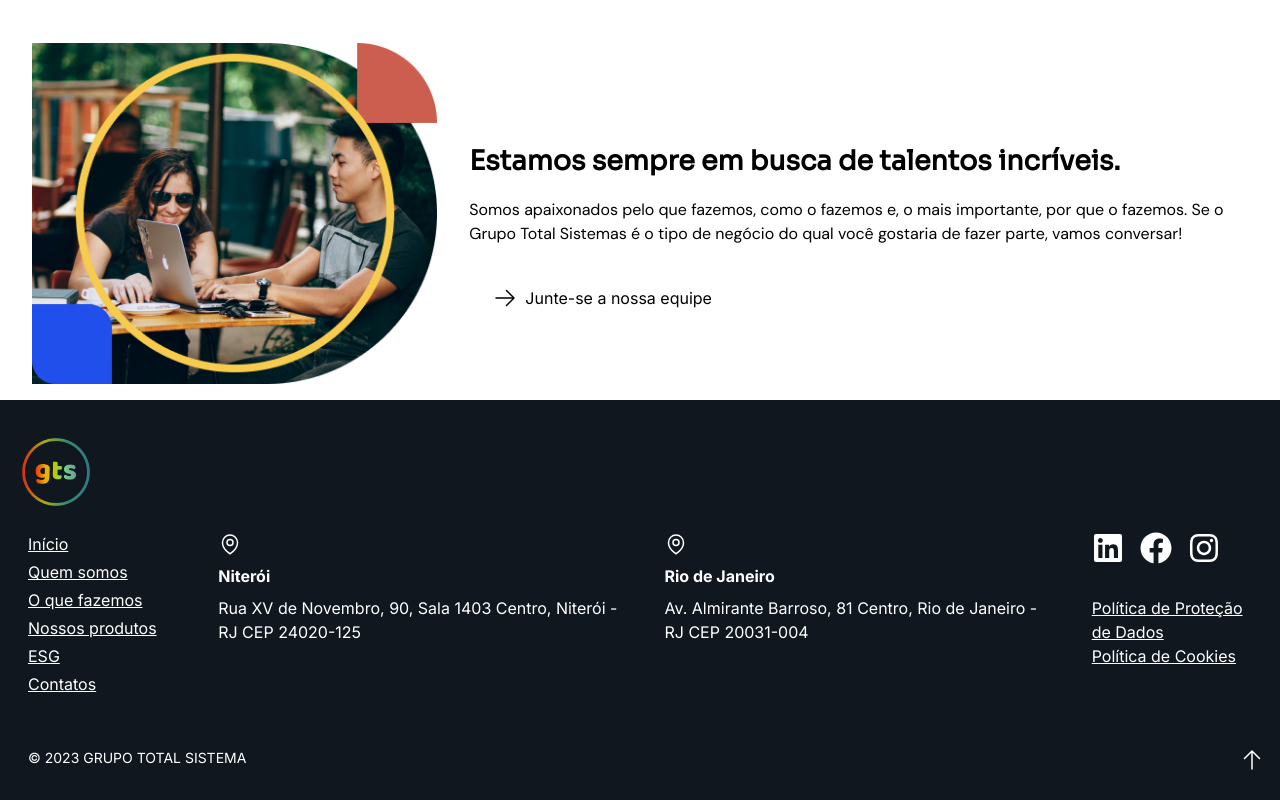
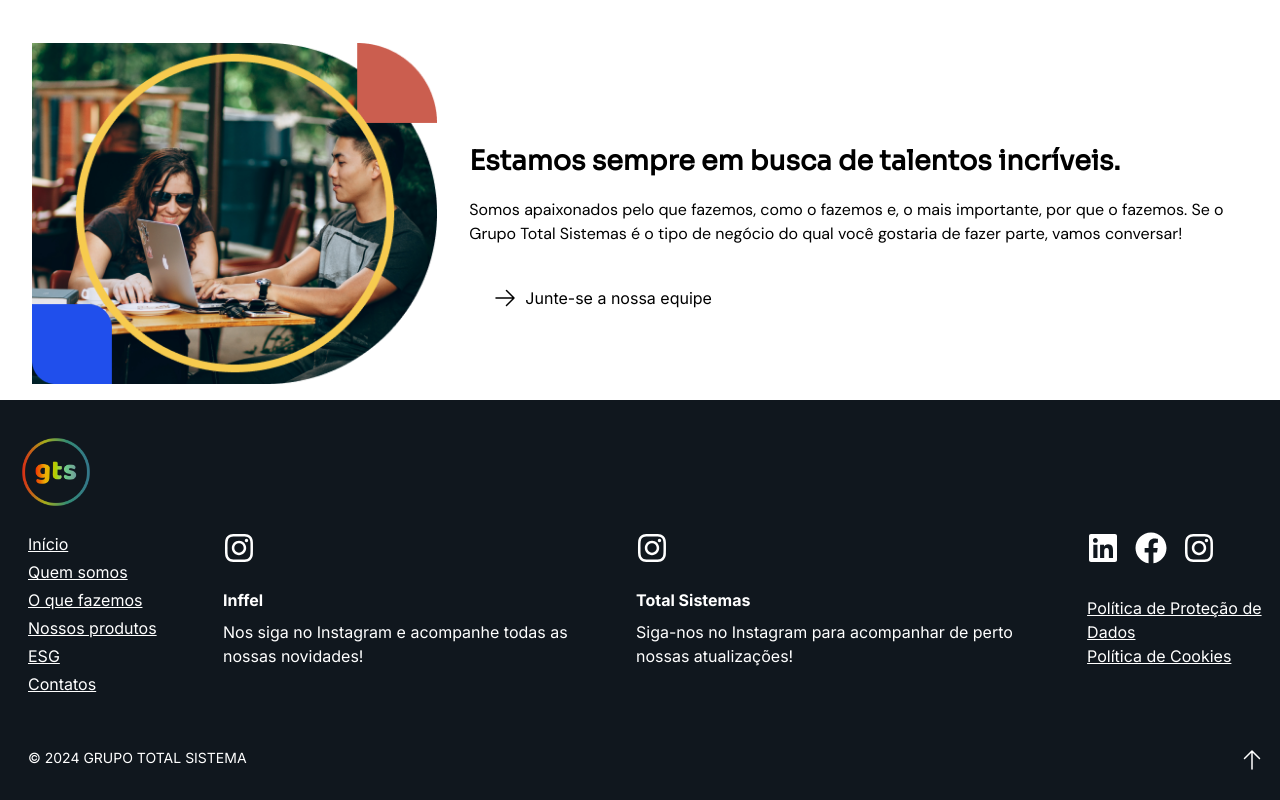
Before and after one commit to RafaelTaves/site_GrupoTotalSistemas, a Next.js app: page /ESG in a window 1280 px wide. Shown: the part 4482-5282 px from the top of the page. Built offline with nearby package versions, Linux system fonts and the light colour scheme.

Commit message:
Alterações no banner da home + footer

```diff
--- a/src/app/GlobalComponents/Footer/index.js
+++ b/src/app/GlobalComponents/Footer/index.js
@@ -25,21 +25,19 @@ function Footer() {
                 </ul>
               </div>
               <div className="md:flex md:gap-8">
-                <div className='mb-4'>
-                    <svg xmlns="http://www.w3.org/2000/svg" fill="none" viewBox="0 0 24 24" strokeWidth={1.5} stroke="currentColor" className="size-6 mb-2">
-                    <path strokeLinecap="round" strokeLinejoin="round" d="M15 10.5a3 3 0 1 1-6 0 3 3 0 0 1 6 0Z" />
-                    <path strokeLinecap="round" strokeLinejoin="round" d="M19.5 10.5c0 7.142-7.5 11.25-7.5 11.25S4.5 17.642 4.5 10.5a7.5 7.5 0 1 1 15 0Z" />
-                    </svg>
-                  <h4 className="font-bold mb-2">Niterói</h4>
-                  <p className='body3'>Rua XV de Novembro, 90, Sala 1403 Centro, Niterói - RJ CEP 24020-125</p>
+                <div className='mb-2'>
+                  <a href="https://www.instagram.com/inffelsistemas/?hl=pt" className="text-white mr-4">
+                    <FaInstagram className="w-8 h-8" />
+                  </a>
+                  <h4 className="font-bold mb-2">Inffel</h4>
+                  <p className='body3'>Nos siga no Instagram e acompanhe todas as nossas novidades!</p>
                 </div>
-                <div className='mb-4'>
-                    <svg xmlns="http://www.w3.org/2000/svg" fill="none" viewBox="0 0 24 24" strokeWidth={1.5} stroke="currentColor" className="size-6 mb-2">
-                    <path strokeLinecap="round" strokeLinejoin="round" d="M15 10.5a3 3 0 1 1-6 0 3 3 0 0 1 6 0Z" />
-                    <path strokeLinecap="round" strokeLinejoin="round" d="M19.5 10.5c0 7.142-7.5 11.25-7.5 11.25S4.5 17.642 4.5 10.5a7.5 7.5 0 1 1 15 0Z" />
-                    </svg>
-                  <h4 className="font-bold mb-2">Rio de Janeiro</h4>
-                  <p className='body3'>Av. Almirante Barroso, 81 Centro, Rio de Janeiro - RJ CEP 20031-004</p>
+                <div className='mb-2'>
+                  <a href="https://www.instagram.com/totalsistemasoficial/" className="text-white mr-4">
+                    <FaInstagram className="w-8 h-8" />
+                  </a>
+                  <h4 className="font-bold mb-2">Total Sistemas</h4>
+                  <p className='body3'>Siga-nos no Instagram para acompanhar de perto nossas atualizações!</p>
                 </div>
 
                 <div>
@@ -63,7 +61,7 @@ function Footer() {
             </div>
             <div className='ms-3 md:flex md:mt-8 md:justify-between'>
                   <div className='text-sm mb-8'>
-                    <p>&copy; 2023 GRUPO TOTAL SISTEMA</p>
+                    <p>&copy; 2024 GRUPO TOTAL SISTEMA</p>
                   </div>
                   <div className='mb-2'>
                     <a href="#Header" ><svg xmlns="http://www.w3.org/2000/svg" fill="none" viewBox="0 0 24 24" strokeWidth={1.5} stroke="currentColor" className="size-6">
--- a/src/app/HomeComponents/HomeBanner.js
+++ b/src/app/HomeComponents/HomeBanner.js
@@ -3,19 +3,19 @@ import React from 'react';
 export default function HomeBanner() {
   return (
     <div
-      className="relative w-full h-screen bg-cover bg-center"
-      style={{ backgroundImage: "url('./imagens/bannerNiteroi.jpg')" }}
+      className="hidden xl:block relative w-full h-screen bg-cover bg-center"
+      style={{ backgroundImage: "url('./imagens/NovoBannerCorEstatica.png')" }}
     >
-      <div className="absolute inset-0 bg-black bg-opacity-50 flex items-center justify-start px-8 md:px-16">
-        <div className="text-white max-w-xl">
-          <h1 className="text-4xl md:text-5xl lg:text-6xl text-sky-400 h4Headline leading-[2.5]">
+      <div className="absolute inset-0 bg-black bg-opacity-0 flex items-center justify-start px-8 md:px-3 2xl:px-5 shadow-md">
+        <div className="text-black max-w-lg 2xl:max-w-xl">
+          <h1 className="text-3xl md:text-4xl lg:text-5xl 2xl:text-6xl text-sky-800 h4Headline leading-[2.5]">
             Somos o seu parceiro inovador, ágil e experiente em tecnologia e serviços de TI.
           </h1>
           <p className="mt-4 body1 leading-loose">
             Compreendemos sua empresa em primeiro lugar, direcionando nossa abordagem para suas necessidades específicas. Em seguida, integramos soluções tecnológicas para impulsionar o seu sucesso.
           </p>
           <a href="#quemSomos">
-            <button className="mt-6 px-6 py-2 botao flex items-center gap-2 text-white rounded-lg">
+            <button className="mt-6 px-6 py-2 botao flex items-center gap-2 text-black rounded-full shadow-lg">
               <svg
                 xmlns="http://www.w3.org/2000/svg"
                 fill="none"
--- /dev/null
+++ b/src/app/HomeComponents/HomeBannerMobile.js
@@ -0,0 +1,40 @@
+import React from 'react';
+
+export default function HomeBannerMobile() {
+  return (
+    <div
+      className="xl:hidden relative w-full h-screen bg-cover bg-center"
+      style={{ backgroundImage: "url('./imagens/bannerNiteroi.jpg')" }}
+    >
+      <div className="absolute inset-0 bg-black bg-opacity-50 flex items-center justify-start px-8 md:px-16">
+        <div className="text-white max-w-xl">
+          <h1 className="text-4xl md:text-5xl lg:text-6xl text-sky-400 h4Headline lg:leading-relaxed">
+            Somos o seu parceiro inovador, ágil e experiente em tecnologia e serviços de TI.
+          </h1>
+          <p className="mt-4 body1 lg:text-3xl leading-loose">
+            Compreendemos sua empresa em primeiro lugar, direcionando nossa abordagem para suas necessidades específicas. Em seguida, integramos soluções tecnológicas para impulsionar o seu sucesso.
+          </p>
+          <a href="#quemSomos">
+            <button className="mt-6 px-6 py-2 botao flex items-center gap-2 text-white rounded-lg">
+              <svg
+                xmlns="http://www.w3.org/2000/svg"
+                fill="none"
+                viewBox="0 0 24 24"
+                strokeWidth={1.5}
+                stroke="currentColor"
+                className="w-6 h-6"
+              >
+                <path
+                  strokeLinecap="round"
+                  strokeLinejoin="round"
+                  d="M19.5 13.5L12 21m0 0L4.5 13.5M12 21V3"
+                />
+              </svg>
+              Conheça mais
+            </button>
+          </a>
+        </div>
+      </div>
+    </div>
+  );
+}
--- a/src/app/page.js
+++ b/src/app/page.js
@@ -8,7 +8,9 @@ import TrabalheConosco from './HomeComponents/TrabalheConosco';
 import Header from './GlobalComponents/Header';
 import Banner from './HomeComponents/Banner';
 import Quem_somos from './HomeComponents/Quem_somos';
-import HomeBanner from './HomeComponents/HomeBanner'
+import HomeBanner from './HomeComponents/HomeBanner';
+import HomeBannerMobile from './HomeComponents/HomeBannerMobile';
+
 
 function App() {
   return (
@@ -18,6 +20,7 @@ function App() {
         <Header inicioBold="font-bold"/>
       </div>
       <HomeBanner/>
+      <HomeBannerMobile />
       <div className="App mx-auto max-w-screen-2xl">
         {/* <MainSection /> */}
         {/* <ClientesBanner /> */}
```
Also changed, not shown: 2 other files (tests, documents, lock files or other folders).
